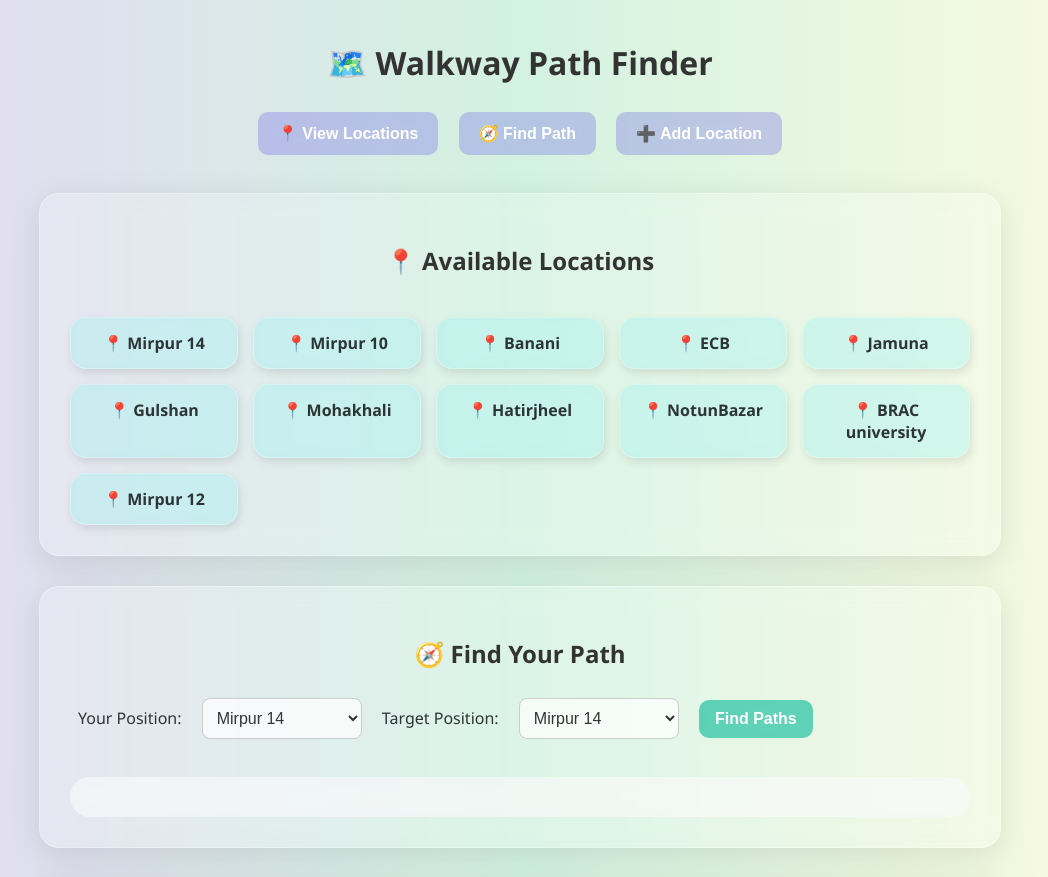
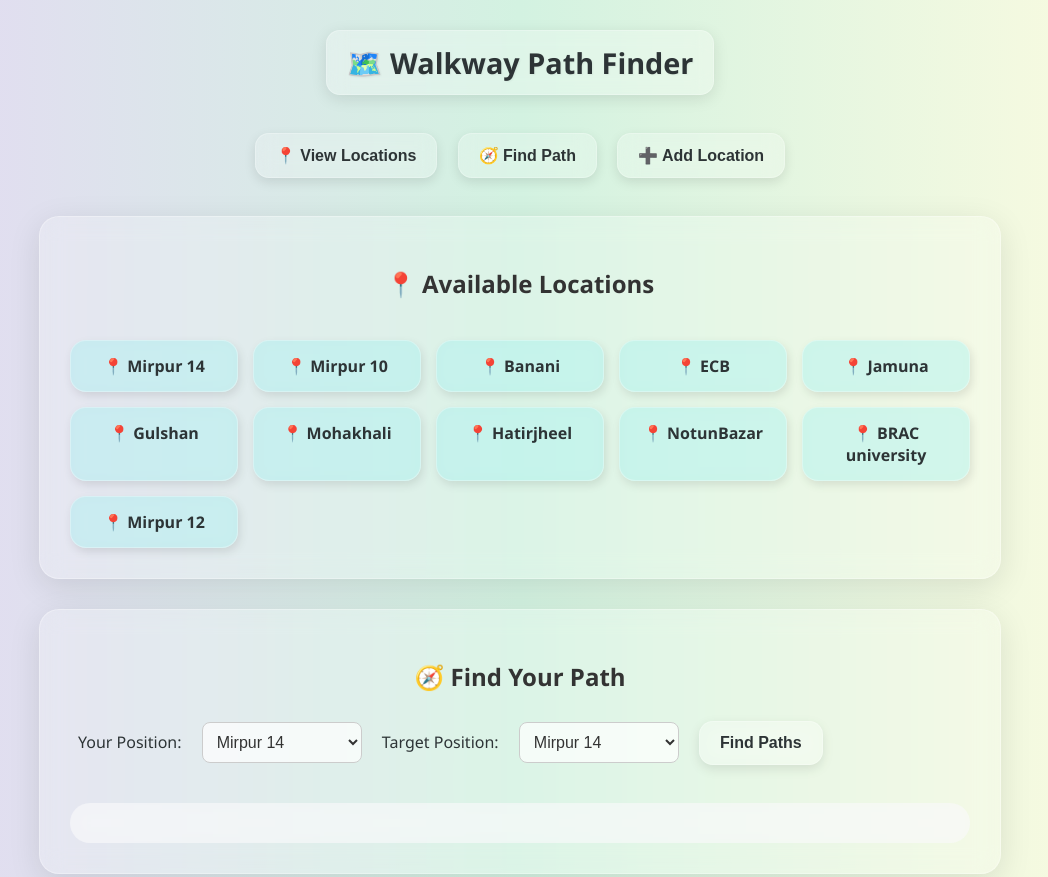
Before and after one commit to Tasrif-Ahmed-Mohsin/webpath, a plain HTML site: page index.html in a window 1280 px wide. Shown: the top 877 px of the page, without its empty margins (120-1168 px from the left). Drawn offline with Linux system fonts and the light colour scheme.

Commit message:
Update index.html

```diff
--- a/index.html
+++ b/index.html
@@ -17,7 +17,29 @@
       margin: 0;
     }
 
-    h1, h2 {
+.title-glass {
+  background: rgba(255, 255, 255, 0.25);
+  padding: 12px 20px;
+  margin: 10px auto 30px;
+  max-width: fit-content;
+  border-radius: 14px;
+  backdrop-filter: blur(10px);
+  -webkit-backdrop-filter: blur(10px);
+  box-shadow: 0 4px 16px rgba(0, 0, 0, 0.1);
+  border: 1px solid rgba(255, 255, 255, 0.25);
+  text-align: center;
+}
+
+.title-glass h1 {
+  margin: 0;
+  font-size: 1.8rem;
+  font-weight: 600;
+  color: #2d3436;
+  text-shadow: 1px 1px 2px rgba(0,0,0,0.05);
+}
+
+
+    h2 {
       color: #333;
       margin-bottom: 20px;
       text-align: center;
@@ -27,25 +49,29 @@
       text-align: center;
       margin-bottom: 30px;
     }
-
 .nav-buttons button {
   padding: 12px 20px;
   margin: 8px;
   border: none;
-      border-radius: 10px;
-      background: rgba(108, 92, 231, 0.3);
-      color: white;
+  border-radius: 14px;
+  background: rgba(255, 255, 255, 0.2);
+  color: #2d3436;
   font-weight: 600;
   font-size: 1rem;
   cursor: pointer;
   transition: all 0.3s ease;
   backdrop-filter: blur(10px);
+  -webkit-backdrop-filter: blur(10px);
+  border: 1px solid rgba(255, 255, 255, 0.25);
+  box-shadow: 0 4px 12px rgba(0, 0, 0, 0.1);
 }
 
 .nav-buttons button:hover {
-      background: rgba(87, 75, 219, 0.5);
-      transform: scale(1.05);
+  background: rgba(255, 255, 255, 0.3);
+  transform: scale(1.06);
+  box-shadow: 0 6px 16px rgba(0, 0, 0, 0.15);
 }
+
 
     .section {
       background: rgba(255, 255, 255, 0.2);
@@ -99,21 +125,27 @@
     }
 
   button {
-      padding: 10px 16px;
-      border-radius: 10px;
+  padding: 12px 20px;
+  border-radius: 14px;
   border: none;
-      background: rgba(0, 184, 148, 0.6);
-      color: white;
-      font-weight: bold;
+  background: rgba(255, 255, 255, 0.2);
+  color: #2d3436;
+  font-weight: 600;
+  font-size: 1rem;
   cursor: pointer;
   transition: all 0.3s ease;
-      backdrop-filter: blur(8px);
+  backdrop-filter: blur(10px);
+  -webkit-backdrop-filter: blur(10px);
+  border: 1px solid rgba(255, 255, 255, 0.25);
+  box-shadow: 0 4px 12px rgba(0, 0, 0, 0.1);
 }
 
 button:hover {
-      background: rgba(1, 145, 112, 0.7);
-      transform: scale(1.04);
+  background: rgba(255, 255, 255, 0.3);
+  transform: scale(1.06);
+  box-shadow: 0 6px 16px rgba(0, 0, 0, 0.15);
 }
+
 
     #output {
       margin-top: 30px;
@@ -158,7 +190,9 @@
 </head>
 <body>
 
+  <div class="title-glass">
     <h1>🗺️ Walkway Path Finder</h1>
+  </div>
 
   <div class="nav-buttons">
     <button onclick="document.getElementById('section-locations').scrollIntoView()">📍 View Locations</button>
```
Lines whose indentation alone changed are shown as unchanged.
